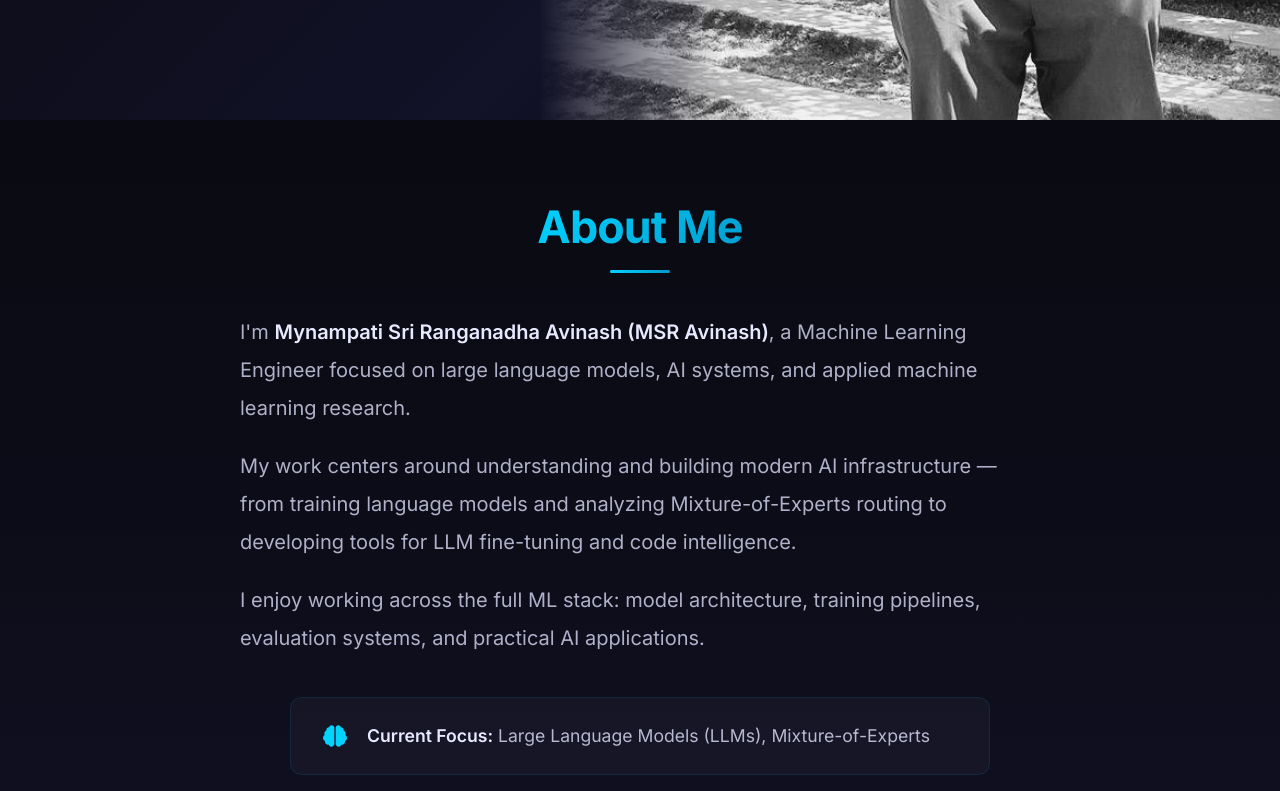
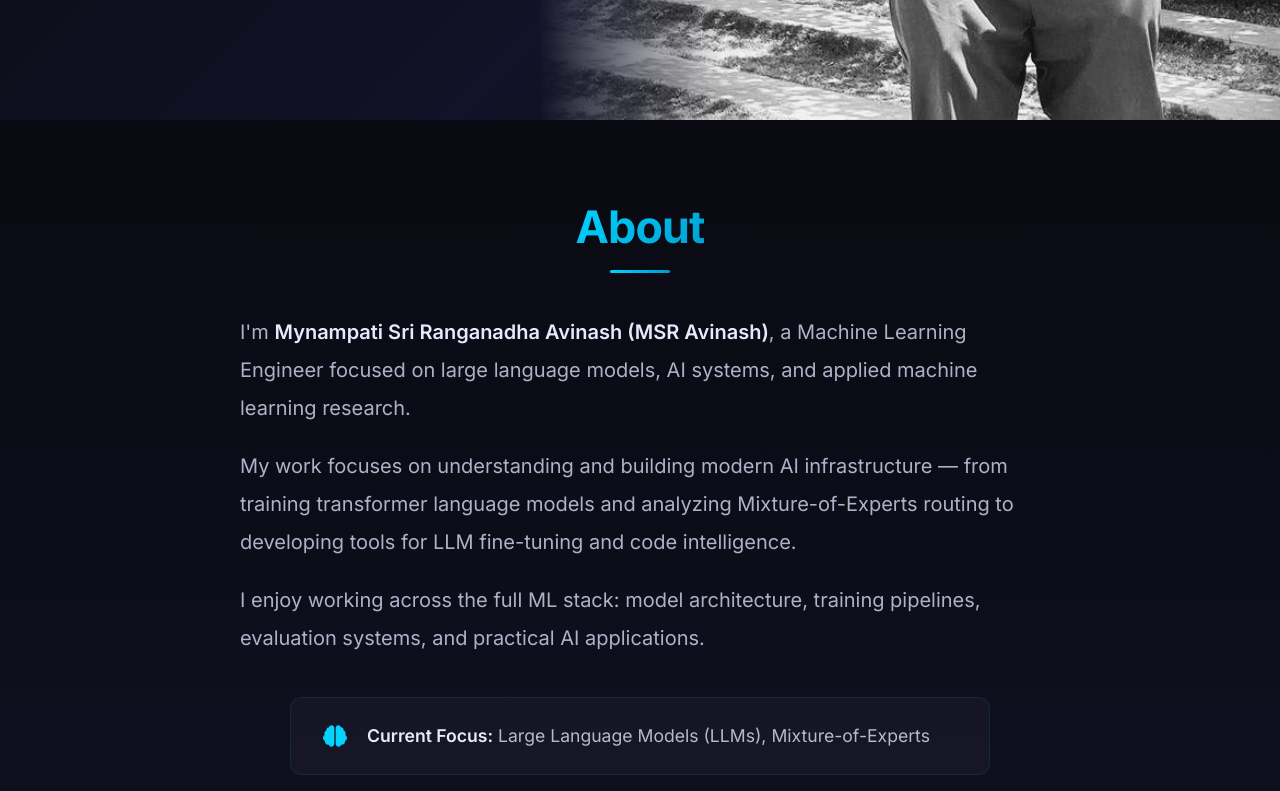
Before and after one commit to Ashx098/Portfolio, a React (Vite) app: page / in a window 1280 px wide. Shown: the part 680-1471 px from the top of the page. Built offline with nearby package versions, Linux system fonts and the light colour scheme.

Commit message:
Refine About section with clarity improvements
Ultraworked with Sisyphus

Co-authored-by: Sisyphus <clio-agent@sisyphuslabs.ai>

```diff
--- a/src/components/About.jsx
+++ b/src/components/About.jsx
@@ -1,28 +1,25 @@
-import React from 'react';
 import '../styles/about.css';
 import { FaBrain, FaLightbulb, FaSeedling } from 'react-icons/fa';
 
 const About = () => {
   return (
+    <div className="about-wrapper" id="about">
+      <div className="about-content">
+        <h2 className="about-title">About</h2>
 
-      <section id="about">
-        <div className="about-wrapper">
-          <div className="about-content">
-            <h2 className="about-title">
-              About Me <span className="underline"></span>
-            </h2>
-
+        <div className="about-text-container">
           <p className="about-text">
             I'm <strong>Mynampati Sri Ranganadha Avinash (MSR Avinash)</strong>, a Machine Learning Engineer focused on large language models, AI systems, and applied machine learning research.
           </p>
 
           <p className="about-text">
-              My work centers around understanding and building modern AI infrastructure — from training language models and analyzing Mixture-of-Experts routing to developing tools for LLM fine-tuning and code intelligence.
+            My work focuses on understanding and building modern AI infrastructure — from training transformer language models and analyzing Mixture-of-Experts routing to developing tools for LLM fine-tuning and code intelligence.
           </p>
 
           <p className="about-text">
             I enjoy working across the full ML stack: model architecture, training pipelines, evaluation systems, and practical AI applications.
           </p>
+        </div>
 
         <div className="about-cards">
           <div className="about-card">
@@ -40,8 +37,6 @@ const About = () => {
         </div>
       </div>
     </div>
-      </section>
-
   );
 };
 
```
Lines whose indentation alone changed are shown as unchanged.
